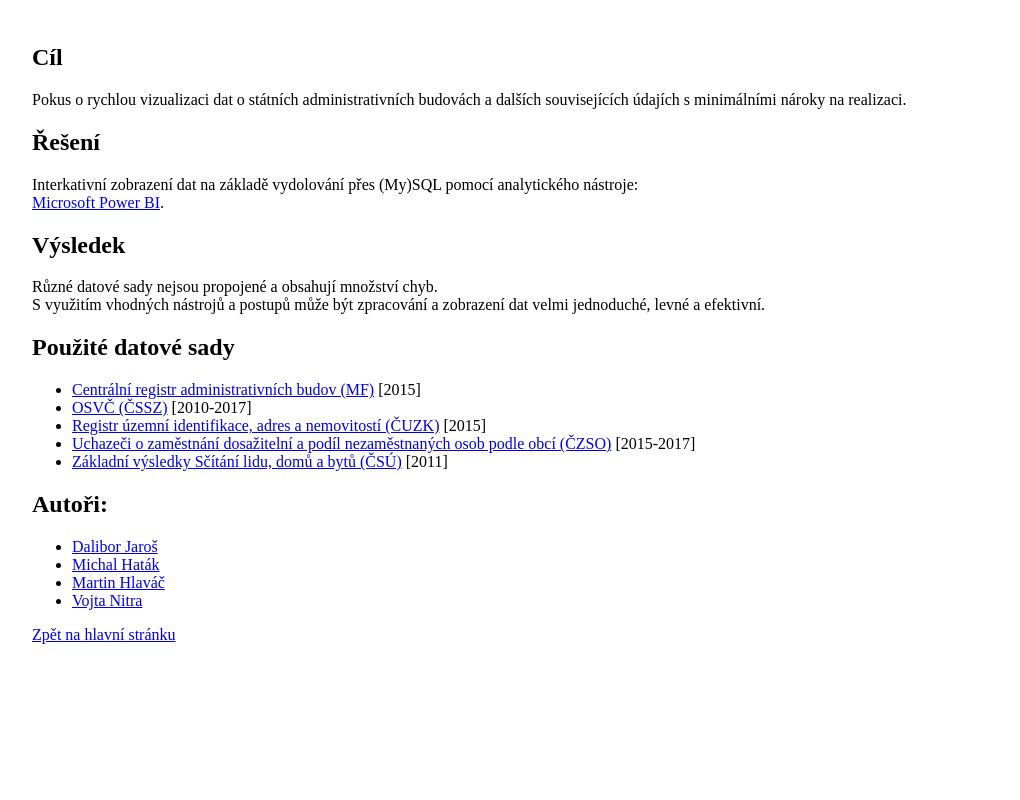
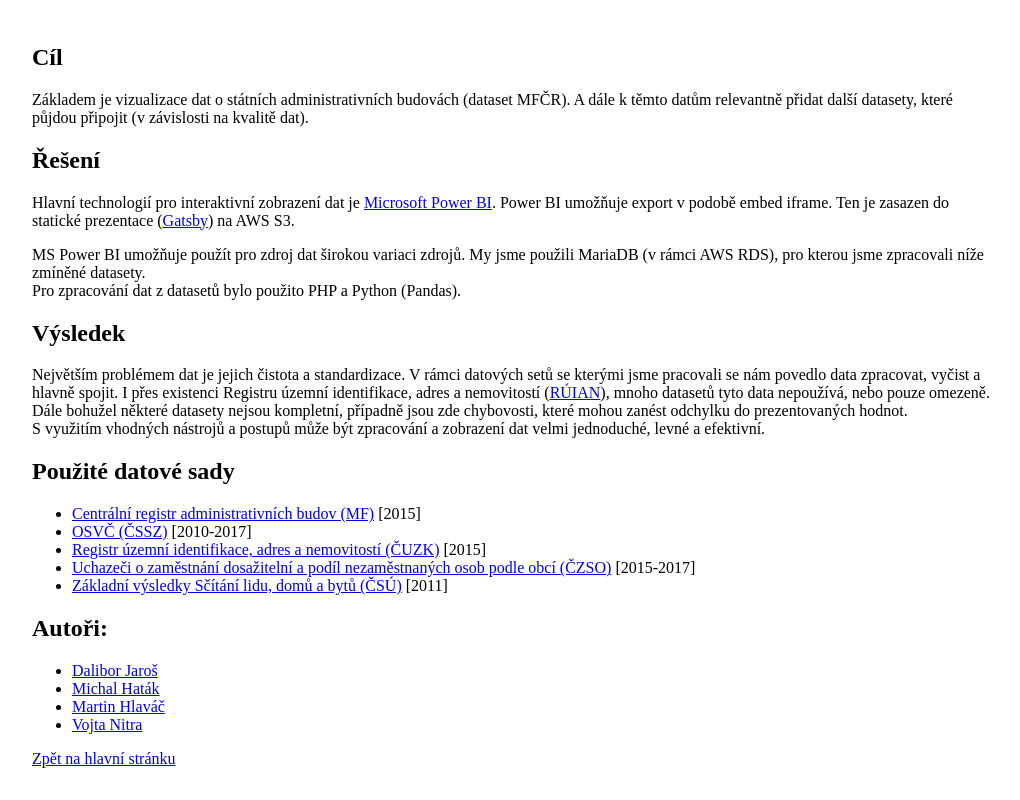
Before and after one commit to phenixiim/hackathon, a Gatsby site in the folder website/: page /about in a window 1280 px wide. Shown: the whole page, without its empty margins (128-1148 px from the left). Built offline with nearby package versions, Linux system fonts and the light colour scheme; Gatsby itself is replaced by a stand-in of ours; some icons are missing.

Commit message:
website tweaks

```diff
--- a/website/src/layouts/index.js
+++ b/website/src/layouts/index.js
@@ -45,7 +45,7 @@ const Header = () => (
                         textDecoration: 'none'
                     }}
                 >
-                    <i className="fa fa-wpexplorer" /> NKU Hackaton
+                    <i className="fa fa-wpexplorer" /> NKU Hackaton <small>2017</small>
                 </Link>
             </h1>
         </div>
--- a/website/src/pages/about.js
+++ b/website/src/pages/about.js
@@ -12,16 +12,22 @@ const AboutPage = () => (
     >
         <h2>Cíl</h2>
         <p>
-            Pokus o rychlou vizualizaci dat o státních administrativních budovách a dalších souvisejících údajích s minimálními nároky na realizaci.
+            Základem je vizualizace dat o státních administrativních budovách (dataset MFČR). A dále k těmto datům relevantně přidat další datasety, které půjdou připojit (v závislosti na kvalitě dat).
         </p>
         <h2>Řešení</h2>
         <p>
-            Interkativní zobrazení dat na základě vydolování přes (My)SQL pomocí analytického nástroje:<br/>
-            <a href="https://powerbi.microsoft.com/" target="_blank">Microsoft Power BI</a>.
+            Hlavní technologií pro interaktivní zobrazení dat je <a href="https://powerbi.microsoft.com/" target="_blank">Microsoft Power BI</a>. Power BI umožňuje export
+            v podobě embed iframe. Ten je zasazen do statické prezentace (<a href="https://www.gatsbyjs.org/" target="_blank">Gatsby</a>) na AWS S3.
+        </p>
+        <p>
+            MS Power BI umožňuje použít pro zdroj dat širokou variaci zdrojů. My jsme použili MariaDB (v rámci AWS RDS), pro kterou jsme zpracovali níže zmíněné datasety.<br />
+            Pro zpracování dat z datasetů bylo použito PHP a Python (Pandas).
         </p>
         <h2>Výsledek</h2>
         <p>
-            Různé datové sady nejsou propojené a obsahují množství chyb.<br/>
+            Největším problémem dat je jejich čistota a standardizace. V rámci datových setů se kterými jsme pracovali se nám povedlo data zpracovat, vyčist a hlavně spojit.
+            I přes existenci Registru územní identifikace, adres a nemovitostí (<a href="http://www.cuzk.cz/Uvod/Produkty-a-sluzby/RUIAN/RUIAN-(1).aspx" target="_blank">RÚIAN</a>), mnoho datasetů tyto data nepoužívá, nebo pouze omezeně. Dále bohužel některé datasety nejsou kompletní, případně jsou zde chybovosti, které mohou zanést odchylku do prezentovaných hodnot.
+            <br />
             S využitím vhodných nástrojů a postupů může být zpracování a zobrazení dat velmi jednoduché, levné a efektivní.
         </p>
         <h2>Použité datové sady</h2>
```
